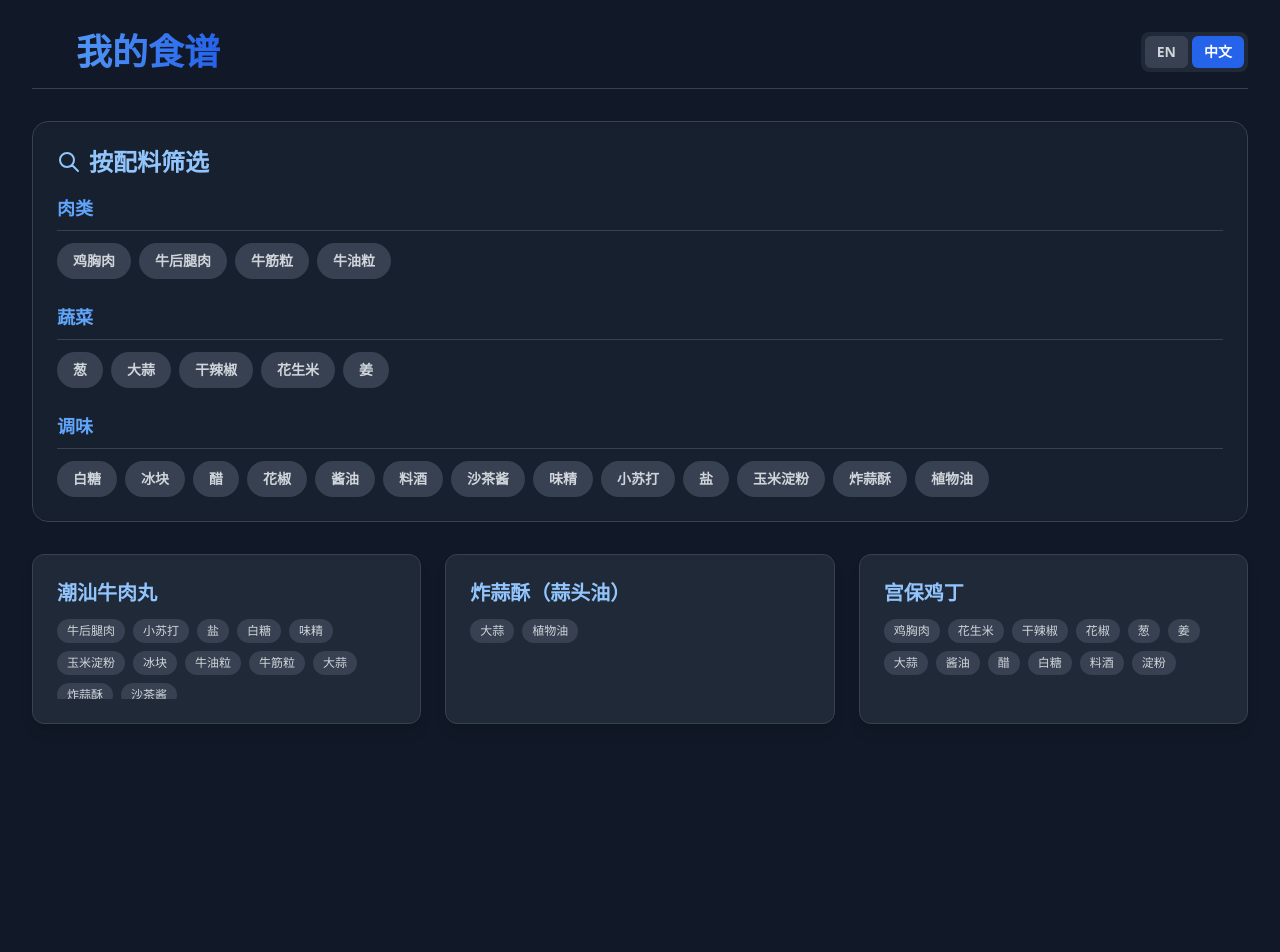
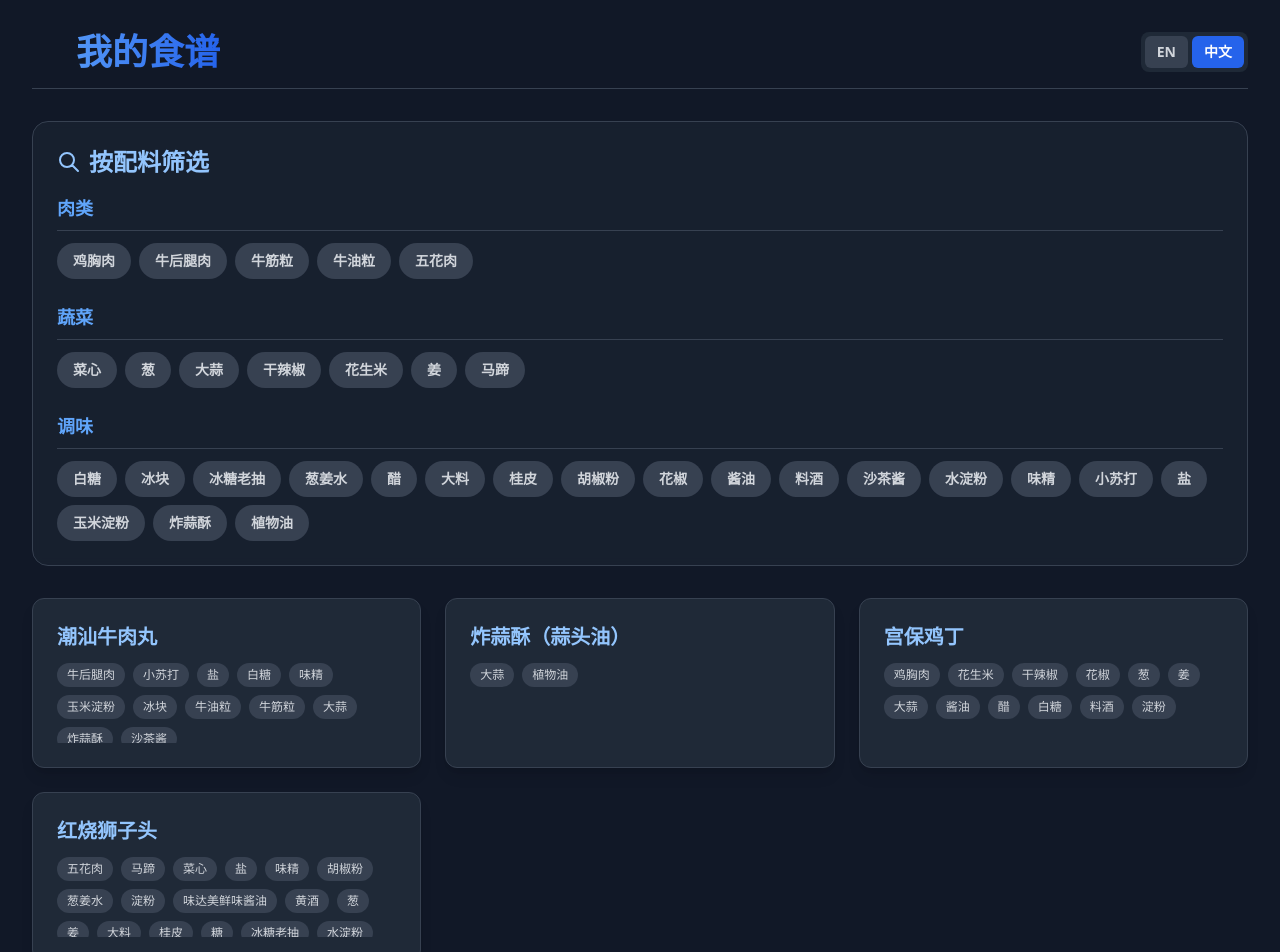
Before and after one commit to fsiceangel/CookingRecipe, a React (Vite) app: page / in a window 1280 px wide. Shown: the top 952 px of the page. Before the commit the page ends 800 px from the top, so only its background shows below. Built offline with nearby package versions, Linux system fonts and the light colour scheme.

Commit message:
add reciipe for pork ball

```diff
--- a/App.tsx
+++ b/App.tsx
@@ -1,4 +1,3 @@
-
 import React, { useState, useEffect, useMemo, useCallback } from 'react';
 import { Recipe, Ingredient } from './types';
 import { translations } from './i18n/translations';
@@ -17,6 +16,7 @@ const ingredientCategoryMap: Record<string, IngredientCategory> = {
   'beef-tallow': 'meat',
   'beef-tendon': 'meat',
   'chicken-breast': 'meat',
+  'pork-belly': 'meat',
 
   // Veggies
   'garlic': 'veggie',
@@ -24,6 +24,8 @@ const ingredientCategoryMap: Record<string, IngredientCategory> = {
   'chili-pepper': 'veggie',
   'scallion': 'veggie',
   'ginger': 'veggie',
+  'water-chestnut': 'veggie',
+  'choy-sum': 'veggie',
 
   // Seasonings
   'baking-soda': 'seasoning',
@@ -39,6 +41,12 @@ const ingredientCategoryMap: Record<string, IngredientCategory> = {
   'soy-sauce': 'seasoning',
   'vinegar': 'seasoning',
   'cooking-wine': 'seasoning',
+  'pepper-powder': 'seasoning',
+  'scallion-ginger-water': 'seasoning',
+  'star-anise': 'seasoning',
+  'cinnamon-bark': 'seasoning',
+  'dark-soy-sauce': 'seasoning',
+  'cornstarch-slurry': 'seasoning',
 };
 
 const App: React.FC = () => {
--- a/components/RecipeDetail.tsx
+++ b/components/RecipeDetail.tsx
@@ -1,4 +1,3 @@
-
 import React from 'react';
 import { Recipe } from '../types';
 import { translations } from '../i18n/translations';
@@ -40,8 +39,9 @@ const RecipeDetail: React.FC<RecipeDetailProps> = ({ recipe, onBack, uiText }) =
           <h3 className="text-2xl font-bold text-gray-200 mb-4 flex items-center gap-2"><BeakerIcon /> {uiText.ingredients}</h3>
           <ul className="space-y-2">
             {recipe.ingredients.map((ingredient, index) => (
-              <li key={index} className="bg-gray-700/50 p-3 rounded-md text-gray-300">
-                {ingredient.name}
+              <li key={index} className="flex justify-between items-center bg-gray-700/50 p-3 rounded-md text-gray-300">
+                <span>{ingredient.name}</span>
+                {ingredient.amount && <span className="text-gray-400 font-medium">{ingredient.amount}</span>}
               </li>
             ))}
           </ul>
--- a/public/data/cn.json
+++ b/public/data/cn.json
@@ -1,15 +1,16 @@
+
 [
   {
     "id": "chaoshan-beef-balls",
     "title": "潮汕牛肉丸",
     "ingredients": [
-      {"key": "beef-hind-leg", "name": "牛后腿肉"},
-      {"key": "baking-soda", "name": "小苏打"},
-      {"key": "salt", "name": "盐"},
-      {"key": "sugar", "name": "白糖"},
-      {"key": "msg", "name": "味精"},
-      {"key": "cornstarch", "name": "玉米淀粉"},
-      {"key": "ice-cubes", "name": "冰块"},
+      {"key": "beef-hind-leg", "name": "牛后腿肉", "amount": "500g"},
+      {"key": "baking-soda", "name": "小苏打", "amount": "1g"},
+      {"key": "salt", "name": "盐", "amount": "8g"},
+      {"key": "sugar", "name": "白糖", "amount": "4g"},
+      {"key": "msg", "name": "味精", "amount": "2g"},
+      {"key": "cornstarch", "name": "玉米淀粉", "amount": "15g"},
+      {"key": "ice-cubes", "name": "冰块", "amount": "50g"},
       {"key": "beef-tallow", "name": "牛油粒"},
       {"key": "beef-tendon", "name": "牛筋粒"},
       {"key": "garlic", "name": "大蒜"},
@@ -34,8 +35,8 @@
     "id": "fried-garlic-crisps",
     "title": "炸蒜酥（蒜头油）",
     "ingredients": [
-      {"key": "garlic", "name": "大蒜"},
-      {"key": "vegetable-oil", "name": "植物油"}
+      {"key": "garlic", "name": "大蒜", "amount": "50g"},
+      {"key": "vegetable-oil", "name": "植物油", "amount": "100g"}
     ],
     "steps": [
       "大蒜50g，植物油100g。",
@@ -78,5 +79,47 @@
       "花生米一定要最后放，保持酥脆口感。"
     ],
     "videoLink": ""
+  },
+  {
+    "id": "braised-pork-balls-lions-head",
+    "title": "红烧狮子头",
+    "ingredients": [
+      { "key": "pork-belly", "name": "五花肉", "amount": "1kg" },
+      { "key": "water-chestnut", "name": "马蹄", "amount": "60g" },
+      { "key": "choy-sum", "name": "菜心", "amount": "适量" },
+      { "key": "salt", "name": "盐", "amount": "20g" },
+      { "key": "msg", "name": "味精", "amount": "2g" },
+      { "key": "pepper-powder", "name": "胡椒粉", "amount": "2g" },
+      { "key": "scallion-ginger-water", "name": "葱姜水", "amount": "300g" },
+      { "key": "cornstarch", "name": "淀粉", "amount": "120g" },
+      { "key": "soy-sauce", "name": "味达美鲜味酱油", "amount": "80g" },
+      { "key": "cooking-wine", "name": "黄酒", "amount": "100g" },
+      { "key": "scallion", "name": "葱", "amount": "100g" },
+      { "key": "ginger", "name": "姜", "amount": "100g" },
+      { "key": "star-anise", "name": "大料", "amount": "4g" },
+      { "key": "cinnamon-bark", "name": "桂皮", "amount": "5g" },
+      { "key": "sugar", "name": "糖", "amount": "30g" },
+      { "key": "dark-soy-sauce", "name": "冰糖老抽", "amount": "50g" },
+      { "key": "cornstarch-slurry", "name": "水淀粉", "amount": "适量" }
+    ],
+    "steps": [
+      "五花肉去皮，先切片再切成石榴粒大小的丁，然后粗略地斩剁几下。",
+      "肉丁中加入盐6g、味精2g、胡椒粉1g，少量多次加入葱姜水，顺着一个方向搅打上劲。",
+      "加入淀粉80g和马蹄碎，拌匀。",
+      "准备底汤：起锅烧油，煸香葱80g、姜20g、大料4g、桂皮5g。",
+      "加入酱油、水、黄酒、剩余的盐、糖、味精和冰糖老抽，搅匀烧开后倒入砂锅中。",
+      "将肉馅团成大的丸子（狮子头）。",
+      "起锅烧大量的油，油温六成热时（约180°C），下入狮子头，炸至表面金黄定型。",
+      "将炸好的狮子头捞出，放入砂锅的汤中。",
+      "大火烧开后，转为中小火，盖盖慢炖100分钟，直至软烂入味。",
+      "将炖好的狮子头捞出装盘。",
+      "砂锅中剩余的汤汁用适量水淀粉勾芡，淋在狮子头上。",
+      "最后用焯好水的菜心围边点缀即可。"
+    ],
+    "notes": [
+      "搅打肉馅时，葱姜水要少量多次加入，让肉馅充分吸收。",
+      "炸狮子头是为了定型和增加风味，炖煮时间要足够长才能软烂。"
+    ],
+    "videoLink": "https://www.bilibili.com/video/BV1hp4y1T7dU"
   }
 ]
--- a/types.ts
+++ b/types.ts
@@ -1,7 +1,7 @@
-
 export interface Ingredient {
   key: string;
   name: string;
+  amount?: string;
 }
 
 export interface Recipe {
```
Also changed, not shown: public/data/en.json (+52 -9 lines).
